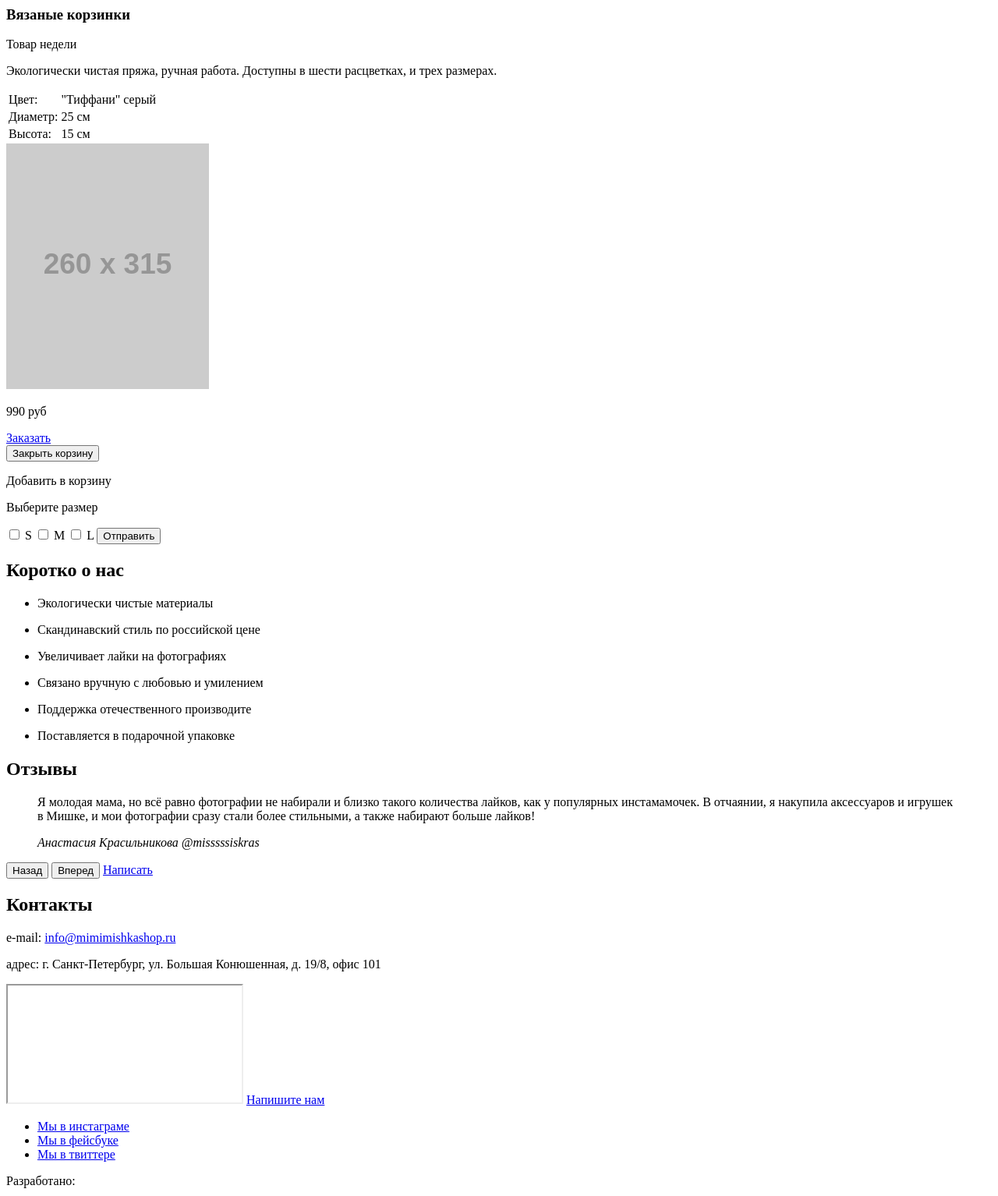
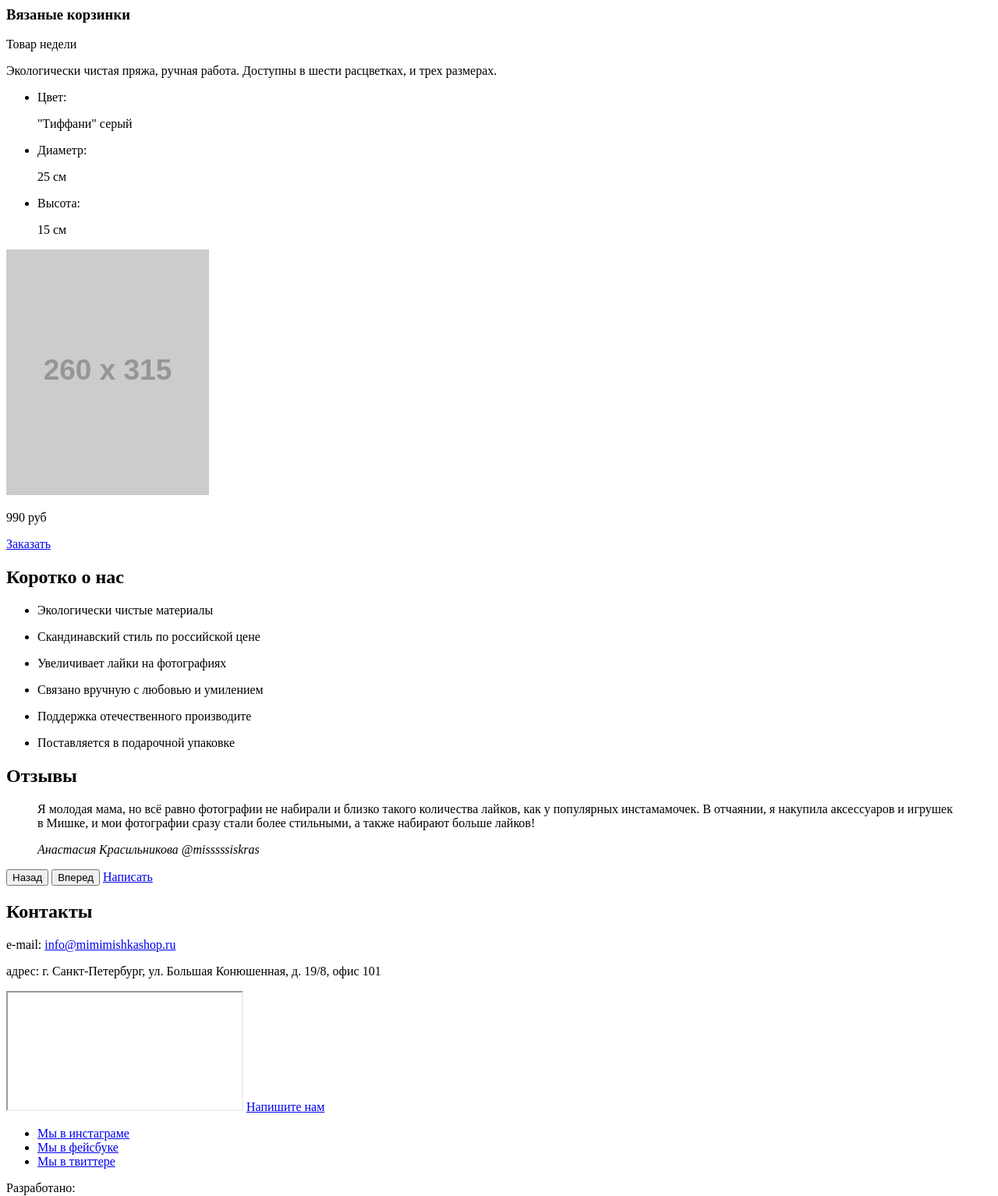
Before and after one commit to Lana-nnov/398413-mishka, a website: page index.html in a window 1280 px wide. Shown: the part 350-1884 px from the top of the page at 78% size. Drawn offline with Linux system fonts and the light colour scheme; placeholder pictures from the web are drawn by us.

Commit message:
Внесены необходимые изменения в разметку

```diff
--- a/index.html
+++ b/index.html
@@ -50,43 +50,23 @@
           <h3 class="choice__title">Вязаные корзинки</h3>
           <p class="choice__intro">Товар недели</p>
           <p class="choice__description">Экологически чистая пряжа, ручная работа. Доступны в шести расцветках, и трех размерах.</p>
-          <table class="choice__list">
-            <tr>
-              <td class="choice__fitures">Цвет:
-              </td>
-              <td class="choice__value">"Тиффани" серый
-              </td>
-            </tr>
-            <tr>
-              <td class="choice__fitures">Диаметр:
-              </td>
-              <td class="choice__value">25 см
-              </td>
-            </tr>
-            <tr>
-              <td class="choice__fitures">Высота:
-              </td>
-              <td class="choice__value">15 см
-              </td>
-            </tr>
-          </table>
+          <ul class="choice__list">
+            <li class="choice__item">
+              <p class="choice__title">Цвет:</p>
+              <p class="choice__param">"Тиффани" серый</p>
+            </li>
+            <li class="choice__item">
+              <p class="choice__title">Диаметр:</p>
+              <p class="choice__param">25 см</p>
+            </li>
+            <li class="choice__item">
+              <p class="choice__title">Высота:</p>
+              <p class="choice__param">15 см</p>
+            </li>
+          </ul>
           <img class="choice__img" src="http://placehold.it/260x315" width="260" height="315" alt="Вязаная корзинка">
           <p class="choice__price">990 руб</p>
           <a class="choice__order button" href="#">Заказать</a>
-          <div class="modal-busket">
-            <button class="modal-busket__btn-close" type="button">Закрыть корзину</button>
-            <p class="modal-busket__title">Добавить в корзину</p>
-            <p class="modal-busket__text">Выберите размер</p>
-            <form class="modal-busket__form form-size" method="get" action="https://echo.htmlacademy.ru">
-              <input class="form-size__choice form-size__choice--active" type="checkbox" name="small" id="small-size">
-              <label class="form-size__text" for="small-size">S</label>
-              <input class="form-size__choice form-size__choice" type="checkbox" name="middle" id="middle-size">
-              <label class="form-size__text" for="middle-size">M</label>
-              <input class="form-size__choice form-size__choice" type="checkbox" name="big" id="big-size">
-              <label class="form-size__text" for="big-size">L</label>
-              <button class="form-size__send button" type="submit">Отправить</button>
-            </form>
-          </div>
         </article>
       </section>
       <section class="advantages">
@@ -142,8 +122,7 @@
         <a class="contacts__write button" href="mailto:info@mimimishkashop.ru">Напишите нам</a>
       </section>
       </main>
-      <footer class="page-footer">
-        <div class="page-footer__social social">
+      <footer class="page-footer social">
         <ul class="social__list">
           <li class="social__item">
             <a class="social__link social__link--instagram" href="#">Мы в инстаграме</a>
@@ -155,7 +134,6 @@
             <a class="social__link social__link--twitter" href="#">Мы в твиттере</a>
           </li>
         </ul>
-        </div>
         <div class="page-footer__copyrite copywrite">
           <p class="copywrite__text">Разработано:</p>
           <a class="copywrite__logo" href="https://htmlacademy.ru/">
@@ -163,5 +141,19 @@
           </a>
         </div>
       </footer>
+      <div class="modal-busket">
+        <button class="modal-busket__btn-close" type="button">Закрыть корзину</button>
+        <p class="modal-busket__title">Добавить в корзину</p>
+        <p class="modal-busket__text">Выберите размер</p>
+        <form class="modal-busket__form form-size" method="get" action="https://echo.htmlacademy.ru">
+          <input class="form-size__choice form-size__choice--active" type="checkbox" name="small" id="small-size">
+          <label class="form-size__text" for="small-size">S</label>
+          <input class="form-size__choice form-size__choice" type="checkbox" name="middle" id="middle-size">
+          <label class="form-size__text" for="middle-size">M</label>
+          <input class="form-size__choice form-size__choice" type="checkbox" name="big" id="big-size">
+          <label class="form-size__text" for="big-size">L</label>
+          <button class="form-size__send button" type="submit">Отправить</button>
+        </form>
+      </div>
   </body>
 </html>
```
Also changed, not shown: catalog.html (+33 -33 lines), form.html (+20 -20 lines). Lines whose indentation alone changed are shown as unchanged.
